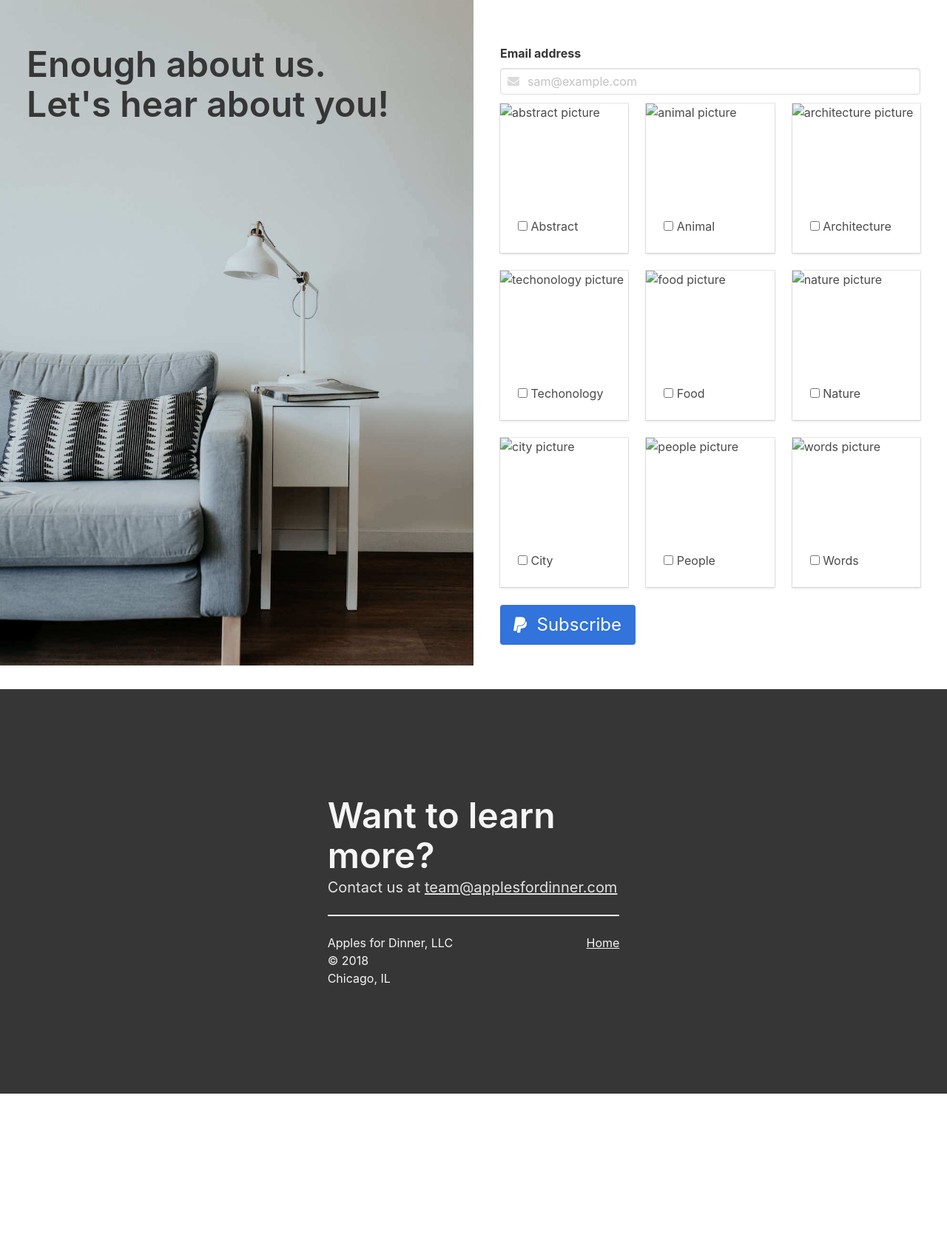
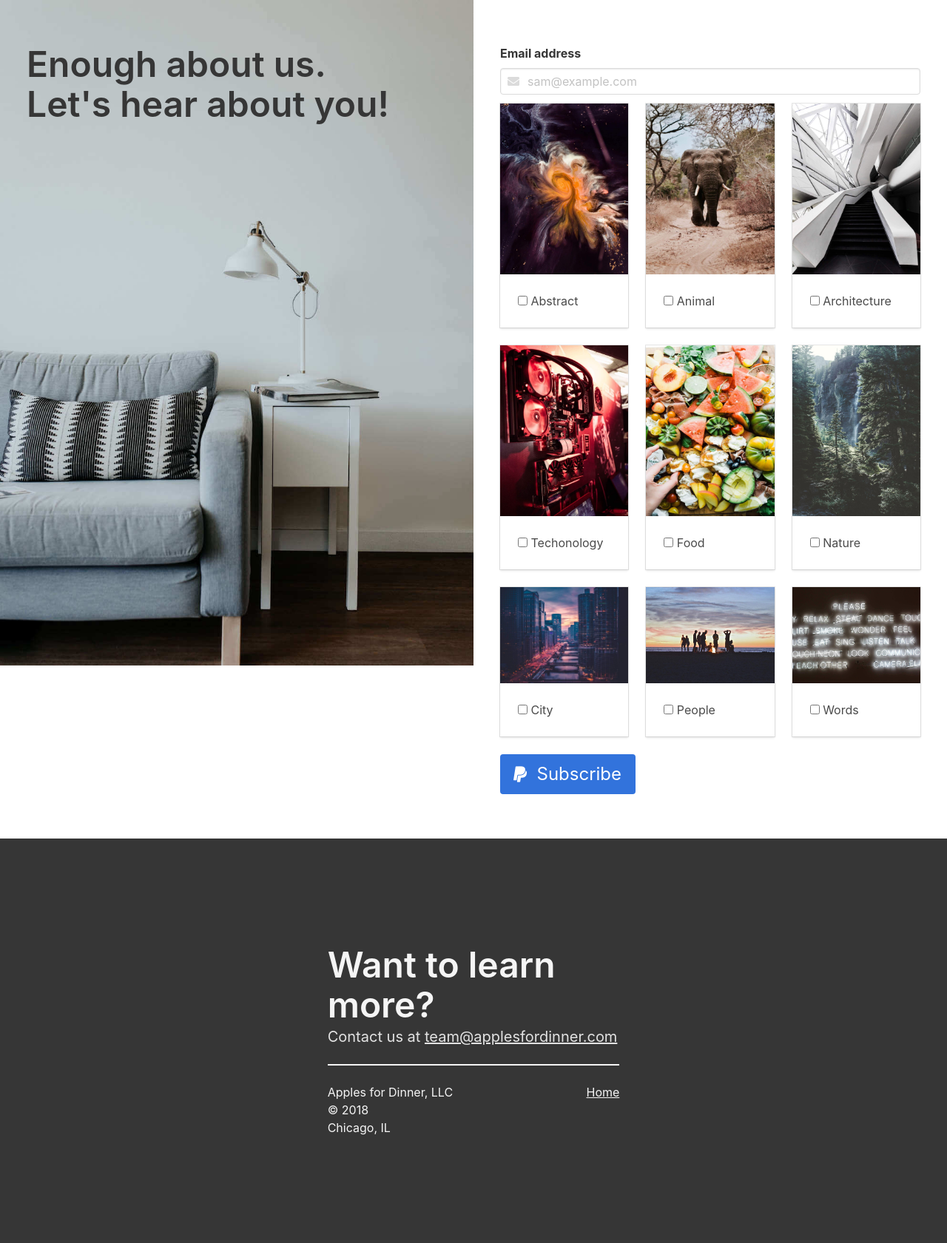
Before and after one commit to kofigumbs/apples-for-dinner, a Jekyll site: the page built from profile.html, in a window 1280 px wide. Shown: the whole page at 74% size. Built offline with Jekyll 4.4.1, drawn with Linux system fonts in a browser that asks for light colours; nearby versions of some CDN libraries; comment, search, counter and statistics services are not loaded; before the commit the page ends 1479 px from its top, so only the background shows below that.

Commit message:
Add images

```diff
--- a/_includes/profile-option.html
+++ b/_includes/profile-option.html
@@ -1,7 +1,7 @@
 <div class="column is-one-third-desktop is-half-mobile">
   <div class="card">
     <div class="card-image">
-      <figure class="image is-4by3">
+      <figure class="image is-{{ include.dimmensions }}">
         <img src="/images/profile-option-{{ include.name }}.jpg" alt="{{ include.name }} picture">
       </figure>
     </div>
```
Also changed, not shown: images/profile-option-abstract.jpg (added), images/profile-option-animal.jpg (added), images/profile-option-architecture.jpg (added), images/profile-option-city.jpg (added), images/profile-option-food.jpg (added), images/profile-option-nature.jpg (added), images/profile-option-people.jpg (added), images/profile-option-techonology.jpg (added), images/profile-option-words.jpg (added).
